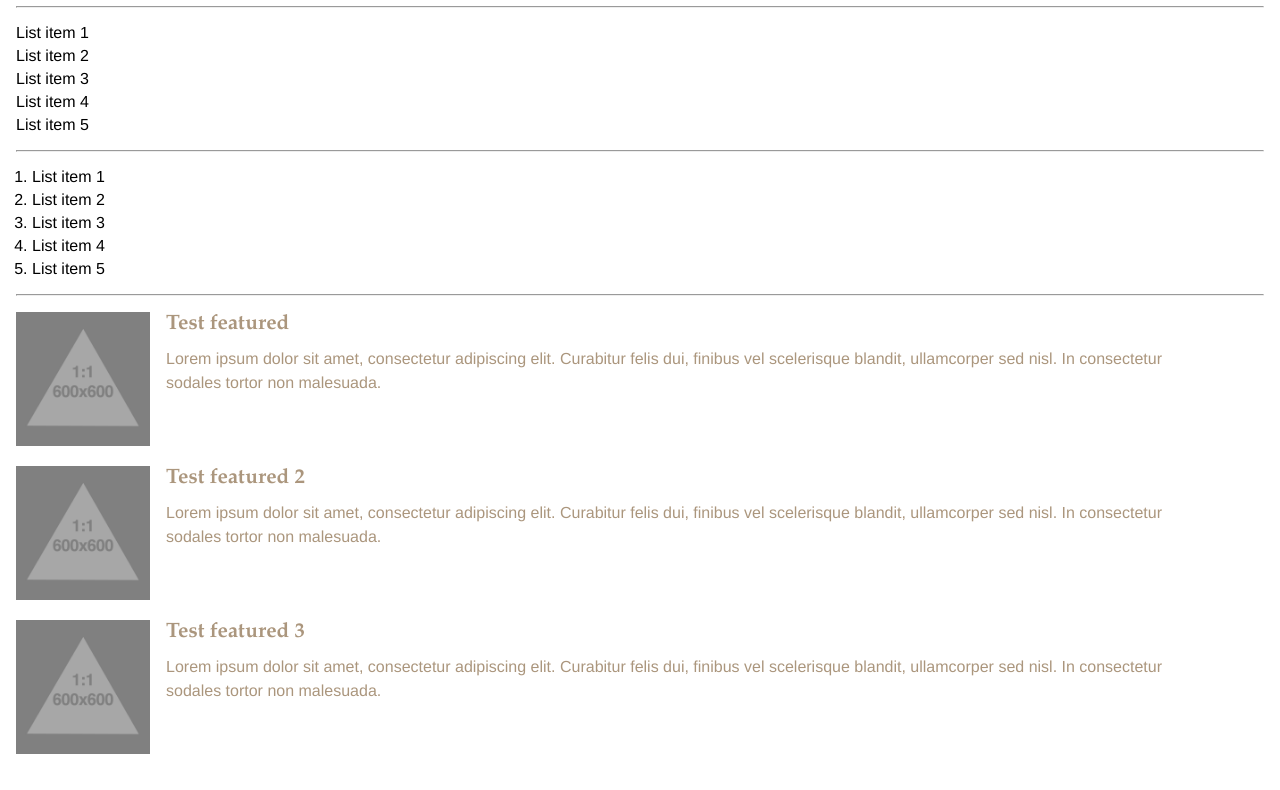
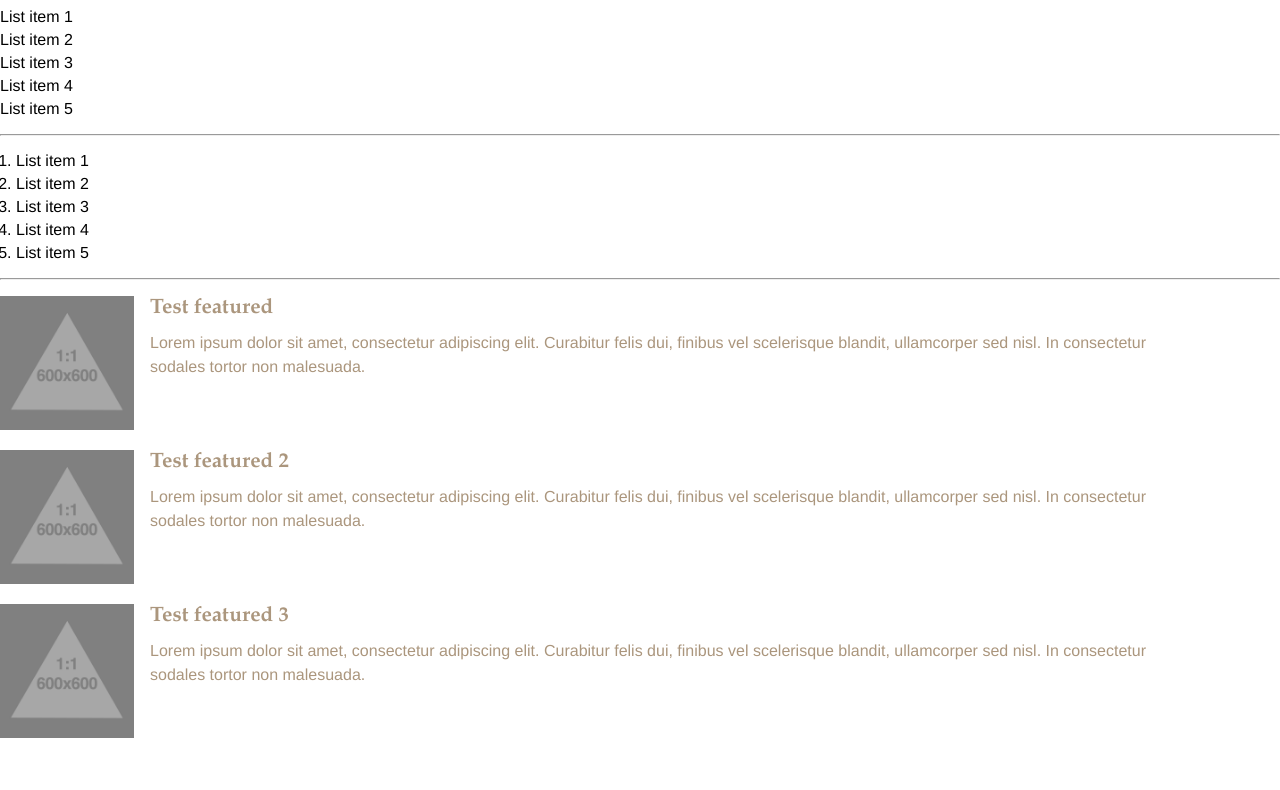
Before and after one commit to webdigga/components, a website: page library/lists/index.html in a window 1280 px wide. Shown: the part 81-871 px from the top of the page. After the commit the page ends 839 px from the top, so only its background shows below. Drawn offline with nearby package versions, Linux system fonts and the light colour scheme; files that its build step writes are made by us from their sources.

Commit message:
Remove padding from body in layout #6 / Remove max-width from container #4

```diff
--- a/library/layout/styles.scss
+++ b/library/layout/styles.scss
@@ -1,11 +1,10 @@
 body {
-	padding: 1rem;
+	padding: 0;
+	margin: 0;
 	font-family: $font-family-secondary;
-    margin: 0;
 }
 .container {
 	margin: 0 auto;
-	max-width: 1000px;
 }
 .main__header {
 	padding: 1rem;
```
